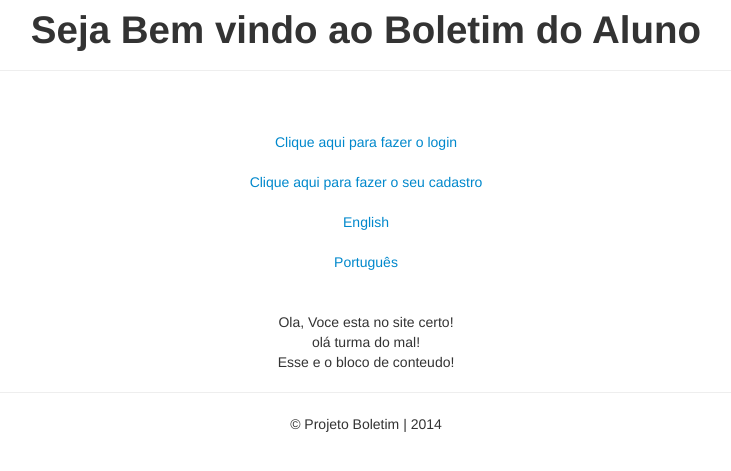
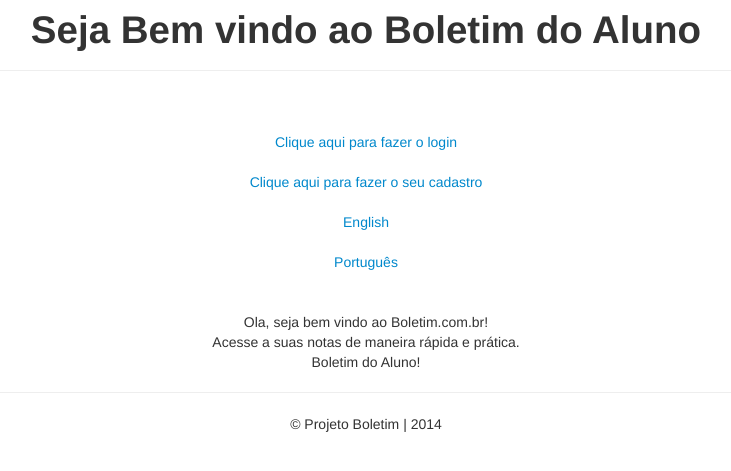
Before and after one commit to Vinijs/g1_trabalho, a Django app: page / in a window 1280 px wide. Shown: the top 471 px of the page, without its empty margins (274-1005 px from the left). Run offline with Django 3.2, Linux system fonts and the light colour scheme; parts of the project's set-up code (start-up, migrations or seed data) failed here and were passed over; some libraries are stand-ins or nearby versions.

Commit message:
Decimo Primeiro Commit 16/11/2014

```diff
--- a/projeto_Boletim/usuarios/forms.py
+++ b/projeto_Boletim/usuarios/forms.py
@@ -14,3 +14,4 @@
     login = forms.CharField(max_length='100', required=True)
     senha = forms.CharField(widget=forms.PasswordInput, required=True)
     email = forms.CharField(max_length='100', required=True)
+    endereco = forms.CharField(max_length='25', required=True)
--- a/projeto_Boletim/usuarios/templates/avisos.html
+++ b/projeto_Boletim/usuarios/templates/avisos.html
@@ -1,3 +1,4 @@
+
 <h1> Seja bem vindo a tela de avisos</h1>
 
 <a href="/dashboard/">Voltar para o menu principal</a>
--- a/projeto_Boletim/usuarios/templates/dashboard.html
+++ b/projeto_Boletim/usuarios/templates/dashboard.html
@@ -1,3 +1,4 @@
+{% load staticfiles %}
 <!DOCTYPE html>
 <html lang="pt_BR">
   <head>
--- a/projeto_Boletim/usuarios/templates/index.html
+++ b/projeto_Boletim/usuarios/templates/index.html
@@ -47,9 +47,9 @@
     <br />
      {{ recado }}
     <br />
-     {% trans "olá turma do mal! "%}
+     {% trans "Acesse a suas notas de maneira rápida e prática." %}
     <br />
-     {% blocktrans %} Esse e o bloco de conteudo!{% endblocktrans %}
+     {% blocktrans %} Boletim do Aluno!{% endblocktrans %}
     <br />
         </div>
     <hr>
--- a/projeto_Boletim/usuarios/views.py
+++ b/projeto_Boletim/usuarios/views.py
@@ -7,7 +7,7 @@
 from django.utils.translation import ugettext_lazy as _
 
 def index(request):
-    recado = _('Ola, Voce esta no site certo!')
+    recado = _('Ola, seja bem vindo ao Boletim.com.br!')
     return render(request, 'index.html',{'recado':recado,})
 
 def login(request):
```
Also changed, not shown: projeto_Boletim/db.sqlite3, projeto_Boletim/locale/en/LC_MESSAGES/django.po, 3 other files.
